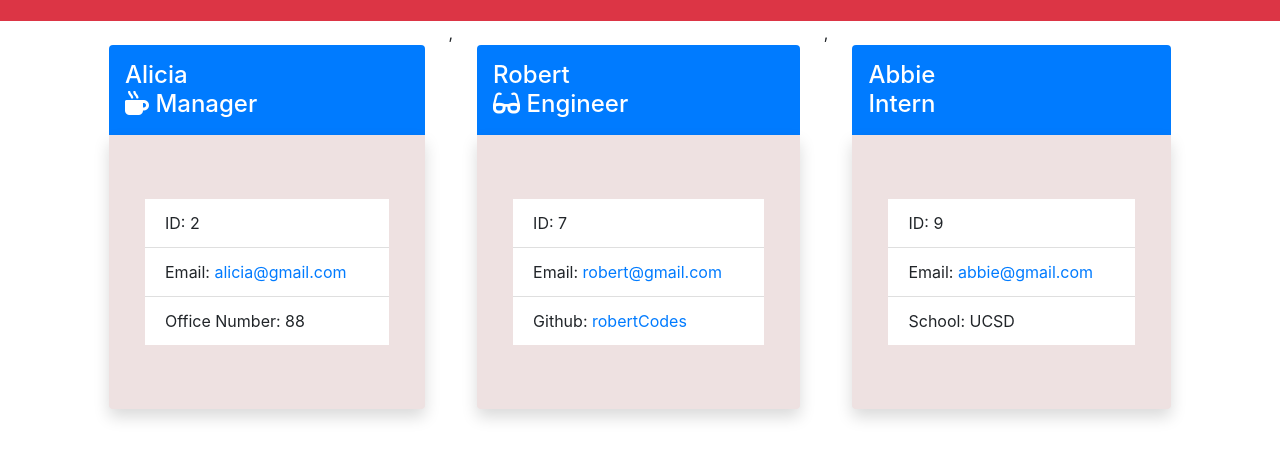
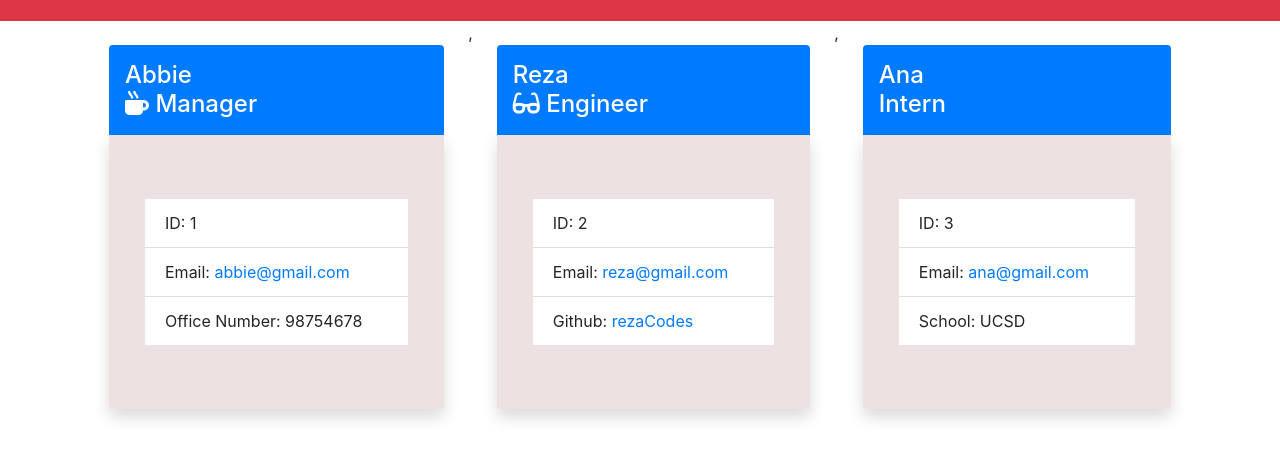
Before and after one commit to FauziaShafi/Team-Generator, a website: page dist/employee.html in a window 1280 px wide. Shown: the part 67-526 px from the top of the page. Drawn offline with nearby package versions, Linux system fonts and the light colour scheme.

```diff
--- a/dist/employee.html
+++ b/dist/employee.html
@@ -15,34 +15,34 @@
            </div>
            <div class="container d-flex justify-content-center">
          <div class="card-body p-0 m-4 ">
-                     <h4 class="card-title text-white bg-primary p-3 m-0 rounded-top">Alicia <br><i class="fas fa-mug-hot"></i> Manager</h4>
+                     <h4 class="card-title text-white bg-primary p-3 m-0 rounded-top">Abbie <br><i class="fas fa-mug-hot"></i> Manager</h4>
 
                      <div class="card-body py-5 rounded-bottom shadow mb-2" style="background-color:rgb(238, 225, 225);">
                      <ul class="list-group list-group-flush bg-light m-3">
-                         <li class="list-group-item">ID: 2</li>
-                         <li class="list-group-item">Email: <a href="www.gmail.com">alicia@gmail.com</a></li>
-                         <li class="list-group-item">Office Number: 88</li>
+                         <li class="list-group-item">ID: 1</li>
+                         <li class="list-group-item">Email: <a href="www.gmail.com">abbie@gmail.com</a></li>
+                         <li class="list-group-item">Office Number: 98754678</li>
                      </ul>
                     </div>
 
                  </div>, <div class="card-body p-0 m-4 ">
-                          <h4 class="card-title text-white bg-primary p-3 m-0 rounded-top">Robert <br> <i class="fas fa-glasses"></i> Engineer</h4>
+                          <h4 class="card-title text-white bg-primary p-3 m-0 rounded-top">Reza <br> <i class="fas fa-glasses"></i> Engineer</h4>
                           <div class="card-body py-5 rounded-bottom shadow mb-2" style="background-color:rgb(238, 225, 225);">
 
                           <ul class="list-group list-group-flush bg-light m-3 ">
-                              <li class="list-group-item">ID: 7</li>
-                              <li class="list-group-item">Email: <a href="www.gmail.com">robert@gmail.com</a></li>
-                              <li class="list-group-item">Github: <a href="www.github.com">robertCodes</a></li>
+                              <li class="list-group-item">ID: 2</li>
+                              <li class="list-group-item">Email: <a href="www.gmail.com">reza@gmail.com</a></li>
+                              <li class="list-group-item">Github: <a href="www.github.com">rezaCodes</a></li>
                           </ul>
                        </div>
 
                   </div>,<div class="card-body p-0 m-4 ">
-                          <h4 class="card-title text-white bg-primary p-3 m-0 rounded-top">Abbie <br> Intern</h4>
+                          <h4 class="card-title text-white bg-primary p-3 m-0 rounded-top">Ana <br> Intern</h4>
                           <div class="card-body py-5 rounded-bottom shadow mb-2" style="background-color:rgb(238, 225, 225);">
 
                           <ul class="list-group list-group-flush bg-light m-3 ">
-                              <li class="list-group-item">ID: 9</li>
-                              <li class="list-group-item">Email: <a href="www.gmail.com">abbie@gmail.com</a></li>
+                              <li class="list-group-item">ID: 3</li>
+                              <li class="list-group-item">Email: <a href="www.gmail.com">ana@gmail.com</a></li>
                               <li class="list-group-item">School: UCSD</li>
                           </ul>
                         </div>
```
Also changed, not shown: README.md.
